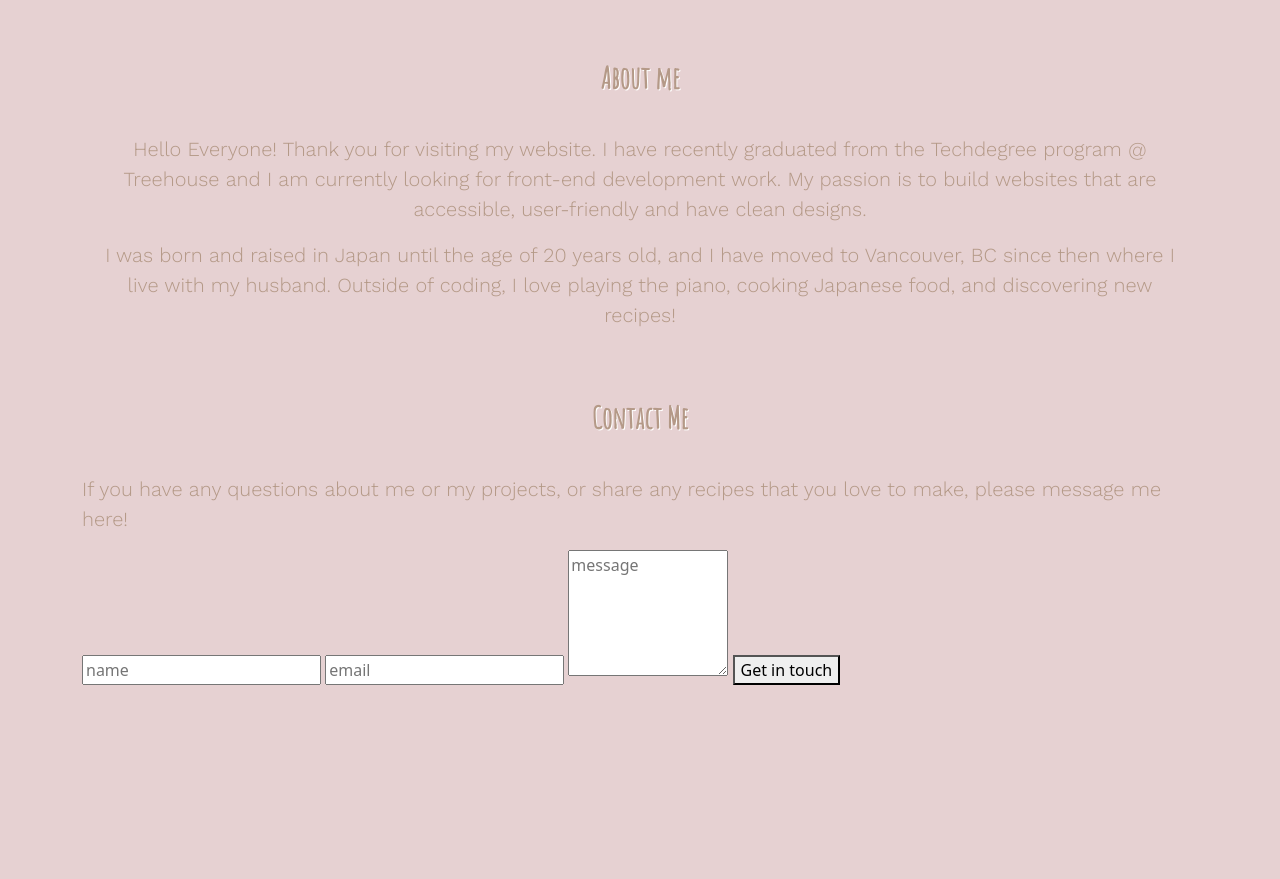
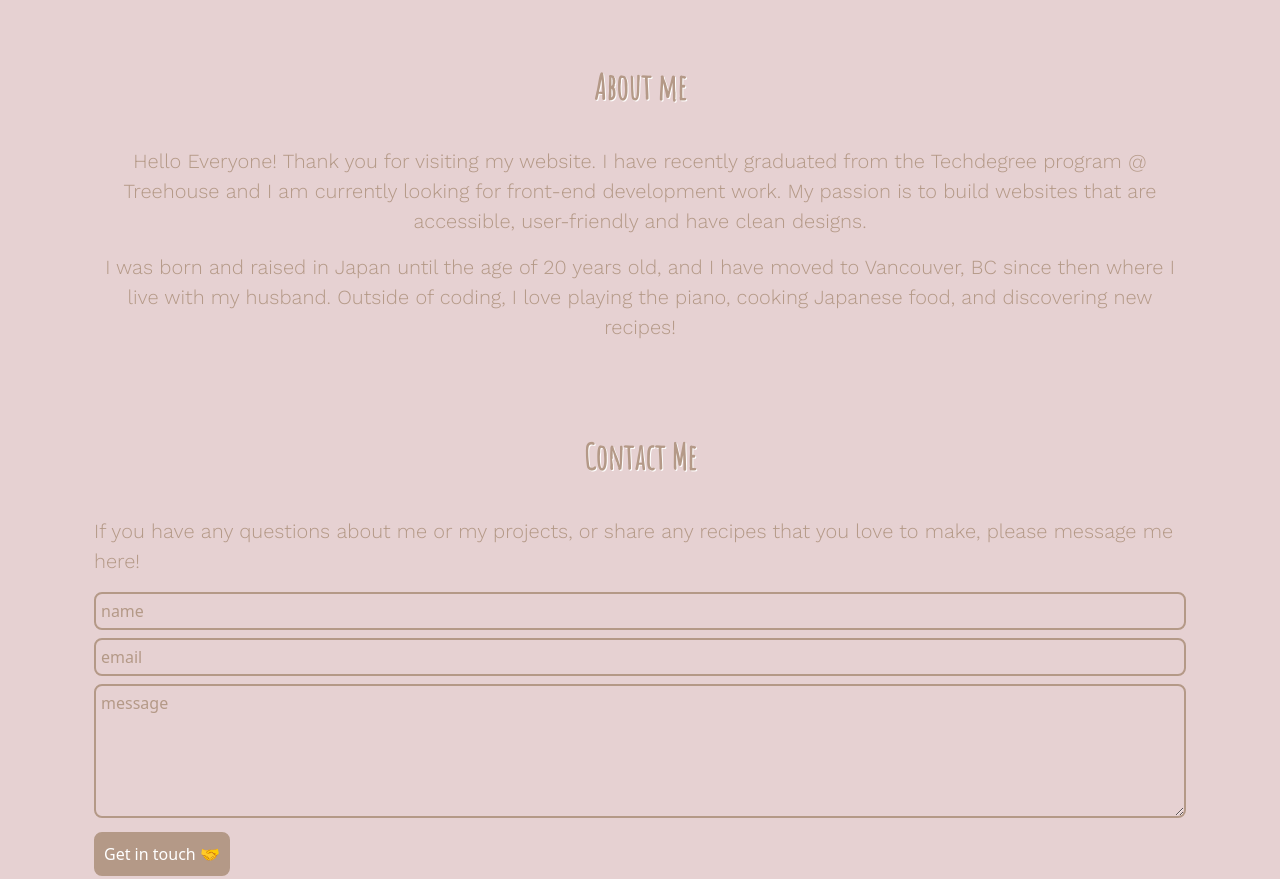
Before and after one commit to YukoHo0513/techdegree-project-9, a plain HTML site: page index.html in a window 1280 px wide. Shown: the part 1471-2350 px from the top of the page. Before the commit the page ends 2156 px from the top, so only its background shows below. Drawn offline with nearby package versions, Linux system fonts and the light colour scheme.

Commit message:
contact me form added

```diff
--- a/index.html
+++ b/index.html
@@ -9,6 +9,7 @@
     <link rel="preconnect" href="https://fonts.gstatic.com" crossorigin>
     <link href="https://fonts.googleapis.com/css2?family=Amatic+SC&family=Mali&family=Work+Sans:wght@300&display=swap" rel="stylesheet">
     <link rel="stylesheet" href="css/styles.css">
+    <script src="https://unpkg.com/@botpoison/browser" async></script>
     <title>Yuko Ho Junior Front End Developer</title>
 </head>
 <body>
@@ -62,17 +63,17 @@
                 Outside of coding, I love playing the piano, cooking Japanese food, and discovering new recipes!
             </p>
         </section>
-        <section class="container" id="contact">
+        <section class="container p-4" id="contact">
             <h2>Contact Me</h2>
-            <form class="contact-form" action="https://submit-form.com/VdrMR3Jr">
+            <form id="form" class="contact-form" action="https://submit-form.com/VdrMR3Jr" data-botpoison-public-key="pk_056981b9-d4d6-4258-8a99-ed46a98c7349">
                 <p>
                     If you have any questions about me or my projects, or share any recipes that you love to make, please message me here!
                 </p>
                 <div>
-                    <input id="first-name" name="first-name" type="text" placeholder="name" />
-                    <input id="email" name="email" type="text" placeholder="email" />
-                    <textarea id="message" name="message" cols="15" rows="5" placeholder="message"></textarea>
-                    <button type="submit">Get in touch</button>
+                    <input id="first-name" name="first-name" type="text" placeholder="name" required/>
+                    <input id="email" name="email" type="email" placeholder="email" required/>
+                    <textarea id="message" name="message" cols="15" rows="5" placeholder="message" required></textarea>
+                    <button id="button" type="submit">Get in touch &#129309;</button>
                 </div>
             </form>
         </section>
--- a/js/app.js
+++ b/js/app.js
@@ -0,0 +1,12 @@
+const formElement = document.getElementById("form");
+const buttonElement = document.getElementById("button");
+
+formElement.addEventListener("botpoison-challenge-start", function () {
+buttonElement.setAttribute("disabled", "disabled");
+});
+formElement.addEventListener("botpoison-challenge-success", function () {
+buttonElement.removeAttribute("disabled");
+});
+formElement.addEventListener("botpoison-challenge-error", function () {
+buttonElement.removeAttribute("disabled");
+});
--- a/scss/base/_typography.scss
+++ b/scss/base/_typography.scss
@@ -4,7 +4,7 @@ body {
 h2 {
     padding: 30px 15px;
     font-family: 'Amatic SC', cursive;
-    font-size: 30px;
+    font-size: 35px;
     font-weight: 600;
     text-shadow: 1px 1px white;
     text-align: center;
--- a/scss/component/_contact.scss
+++ b/scss/component/_contact.scss
@@ -0,0 +1,30 @@
+form div {
+    input, textarea {
+        border-radius: 8px;
+        width: 100%;
+        margin-bottom: 8px;
+        padding: 5px;
+        border: 2px $main-brown solid;
+        &::placeholder {
+            color: $main-brown;
+        }
+        &:hover {
+            cursor: pointer;
+            border: $bg-cream 2px solid;
+        }
+        &:focus {
+            border: $bg-cream 2px solid;
+        }
+        &:focus-visible {
+            outline: none;
+        }
+    }
+    button {
+        background-color: $main-brown;
+        border: 2px $main-brown solid;
+        border-radius: 8px;
+        color: white;
+        padding: 8px;
+
+    }
+}
```
Also changed, not shown: css/styles.css, 1 other file.
